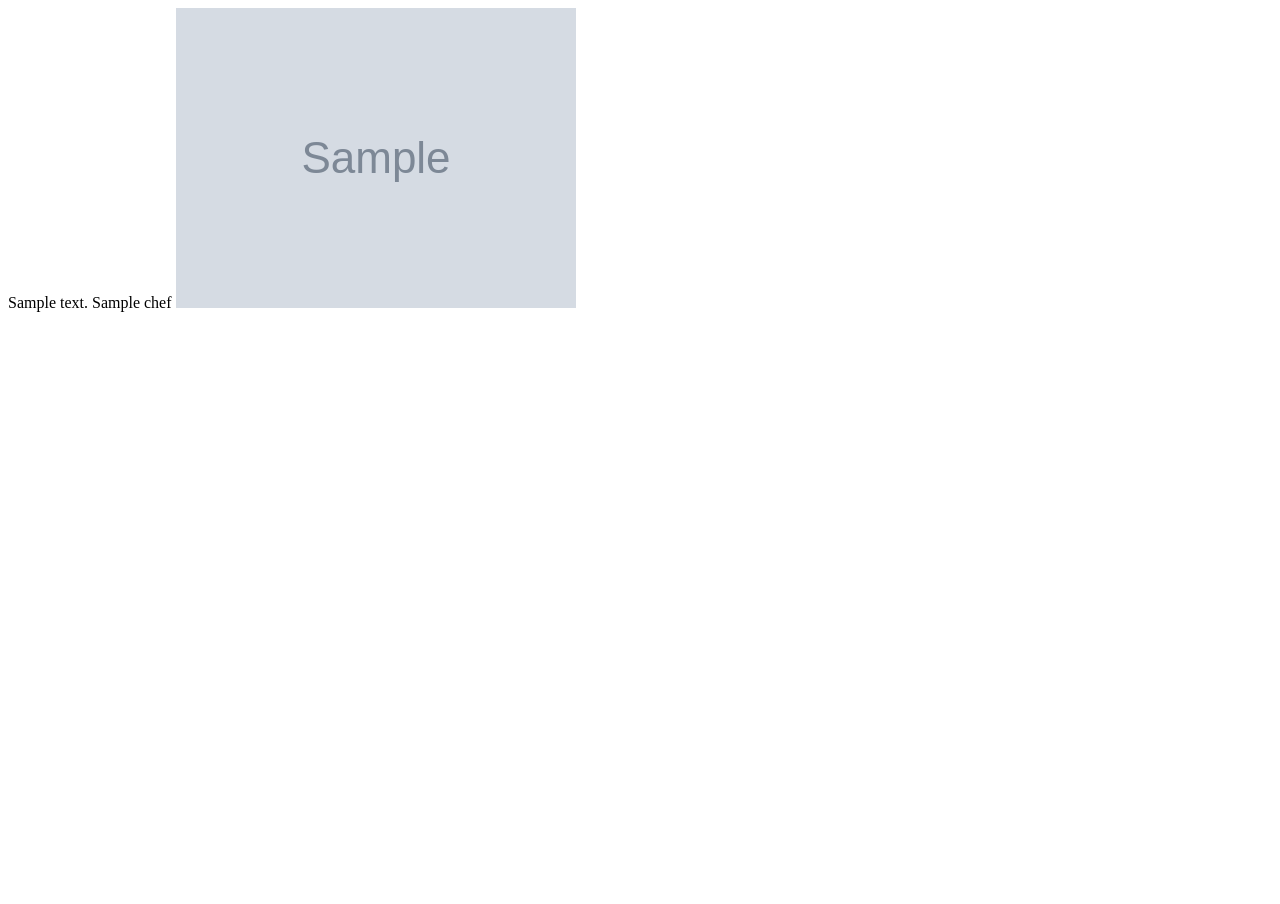
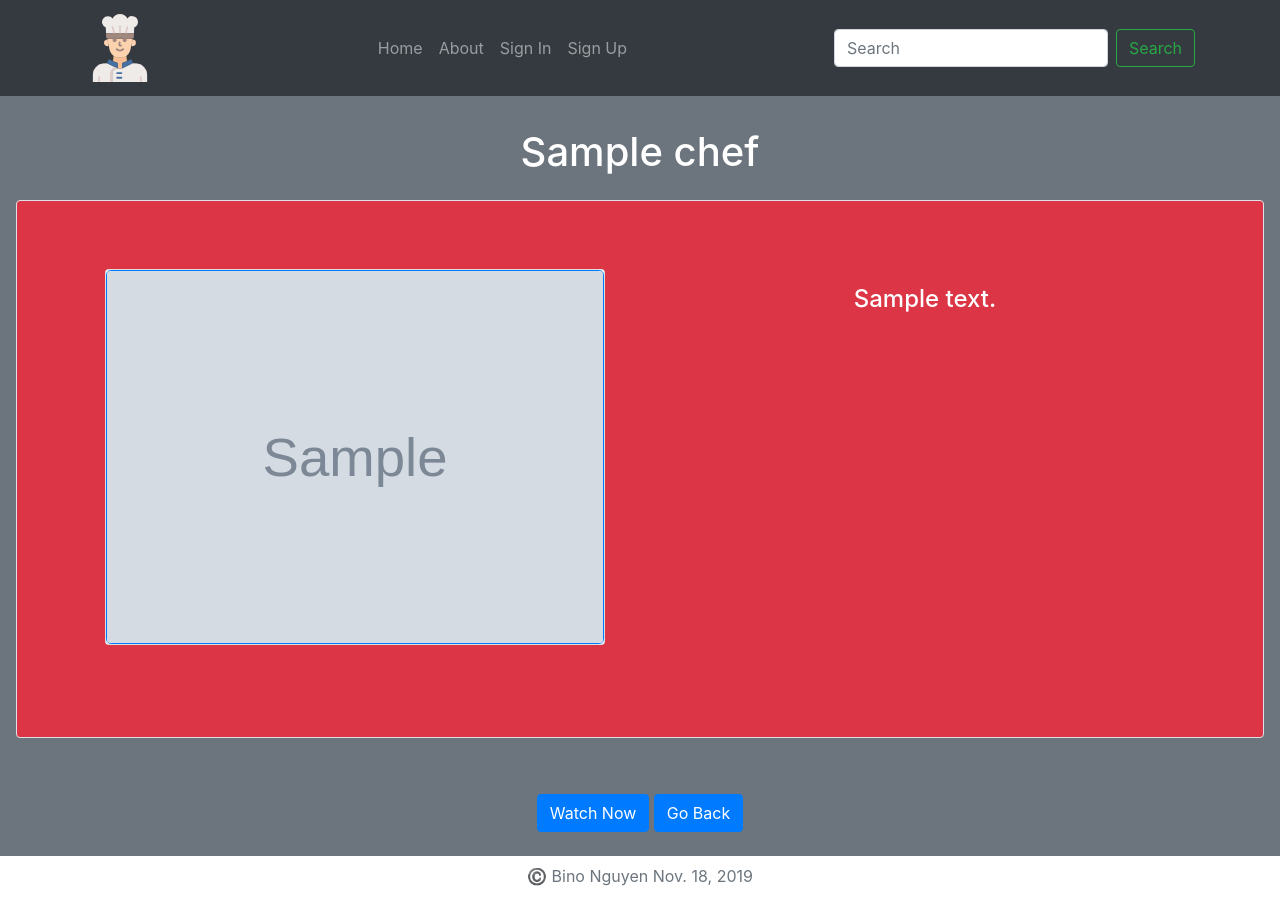
Before and after one commit to binonguyen1090/chef_bucket_web, a Django app: page /aboutchef/1 in a window 1280 px wide. Before the commit the page ends 312 px from the top, so only its background shows below. Run offline with Django 3.2, Linux system fonts and the light colour scheme; tables that the repository leaves empty hold one stand-in row (values such as "Sample post"); grey boxes marked "Sample" are stand-in pictures; some libraries are stand-ins or nearby versions.

Commit message:
Stylist templates

```diff
--- a/allchefs/templates/allchefs/aboutchef.html
+++ b/allchefs/templates/allchefs/aboutchef.html
@@ -1,6 +1,90 @@
+{% extends 'allchefs/base.html' %}
+{% block content %}
+
+<main role="main ">
+    <section class=" text-center p-3 mb-2 bg-secondary text-white">
+        <div class="container ">
+            <h1 class="jumbotron-heading text-center p-3 mb-2 bg-secondary text-white">{{chef_id.name}}</h1>
+
+        </div>
 
 
-{{chef_id.body}}
-{{chef_id.name}}
-<img class="card-img-top rounded-lg border border-primary .img-thumbnail"
+
+        <div class="album py-3 p-5 mb-5 bg-danger text-white border rounded">
+            <div class="container">
+                <div class="row">
+                    <div class="col-sm-6">
+
+                        <div class="card-body ">
+                            <div class="card mb-4 box-shadow">
+                                <img class="card-img-top rounded-lg border border-primary .img-thumbnail "
+                                    src="{{chef_id.image.url}}" alt="">
+                            </div>
+                        </div>
+
+                    </div>
+                    <div class="col-sm-6">
+
+                        <div class="card-body">
+
+                            <p class="card-text">
+                                <h4>
+                                    {{chef_id.body}}
+                                </h4>
+                            </p>
+
+                        </div>
+
+                    </div>
+                </div>
+            </div>
+        </div>
+
+        <a href="#" class="btn btn-primary my-2">Watch Now</a>
+        <a href="{% url 'home' %}" class="btn btn-primary my-2">Go Back</a>
+
+    </section>
+
+</main>
+
+
+
+
+{% endblock %}
+
+
+<!-- <div class="col-md-4">
+        <div class="card mb-4 box-shadow">
+            <img class="card-img-top rounded-lg border border-primary .img-thumbnail"
+                src="{{chef_id.image.url}}" alt="">
+        </div>
+    </div> -->
+<!--
+    <div class="card-footer">
+            <a href="#" class="btn btn-primary my-2">Watch Now</a>
+            <a href="{% url 'home' %}" class="btn btn-primary my-2">Go Back</a>
+        </div> -->
+
+<!--
+        <div class="row">
+                <div class="col-sm-6">
+
+                    <div class="card-body ">
+                        <div class="card mb-4 box-shadow">
+                            <img class="card-img-top rounded-lg border border-primary .img-thumbnail "
                                 src="{{chef_id.image.url}}" alt="">
+                        </div>
+                    </div>
+
+                </div>
+                <div class="col-sm-6">
+
+                    <div class="card-body">
+
+                        <p class="card-text">{{chef_id.body}}
+                        </p>
+
+                    </div>
+
+                </div>
+            </div> -->
--- a/allchefs/templates/allchefs/base.html
+++ b/allchefs/templates/allchefs/base.html
@@ -55,9 +55,10 @@
 
     <footer class="text-muted">
         <div class="container text-center">
-            <p>©️ Bino Nguyen {% now "Y%}</p>
+            <p>©️ Bino Nguyen {% now "y%}</p>
         </div>
     </footer>
+
     <!-- Optional JavaScript -->
     <!-- jQuery first, then Popper.js, then Bootstrap JS -->
     <script src="https://code.jquery.com/jquery-3.3.1.slim.min.js"
--- a/allchefs/views.py
+++ b/allchefs/views.py
@@ -5,6 +5,7 @@ from .models import Chef
 # Create your views here.
 
 def home(request):
+
     allchefs = Chef.objects.all
     return render(request, 'allchefs/home.html', {'allchefs' : allchefs})
 
```
Also changed, not shown: allchefs/templates/allchefs/home.html (+13 -22 lines), medias/media/4_T0S1aUo.jpg (added).
